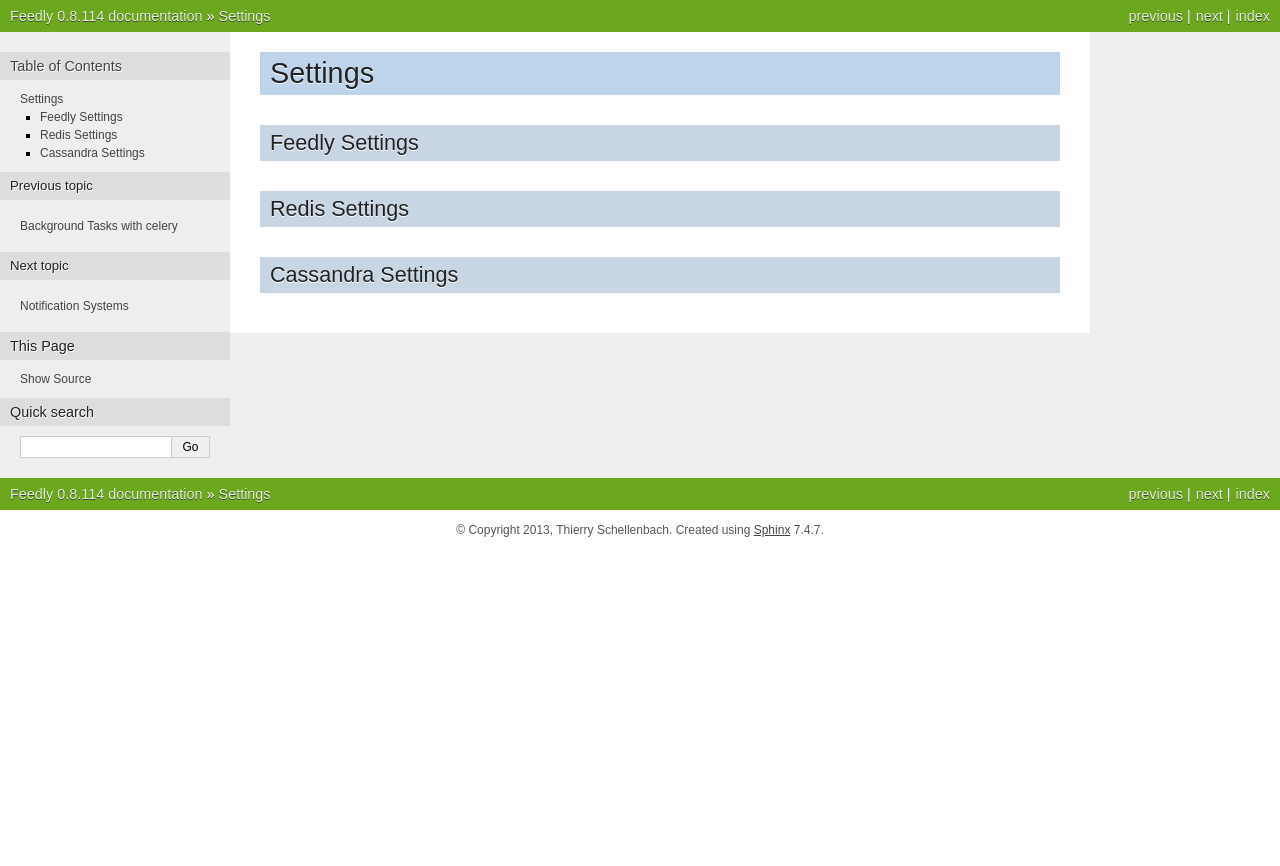
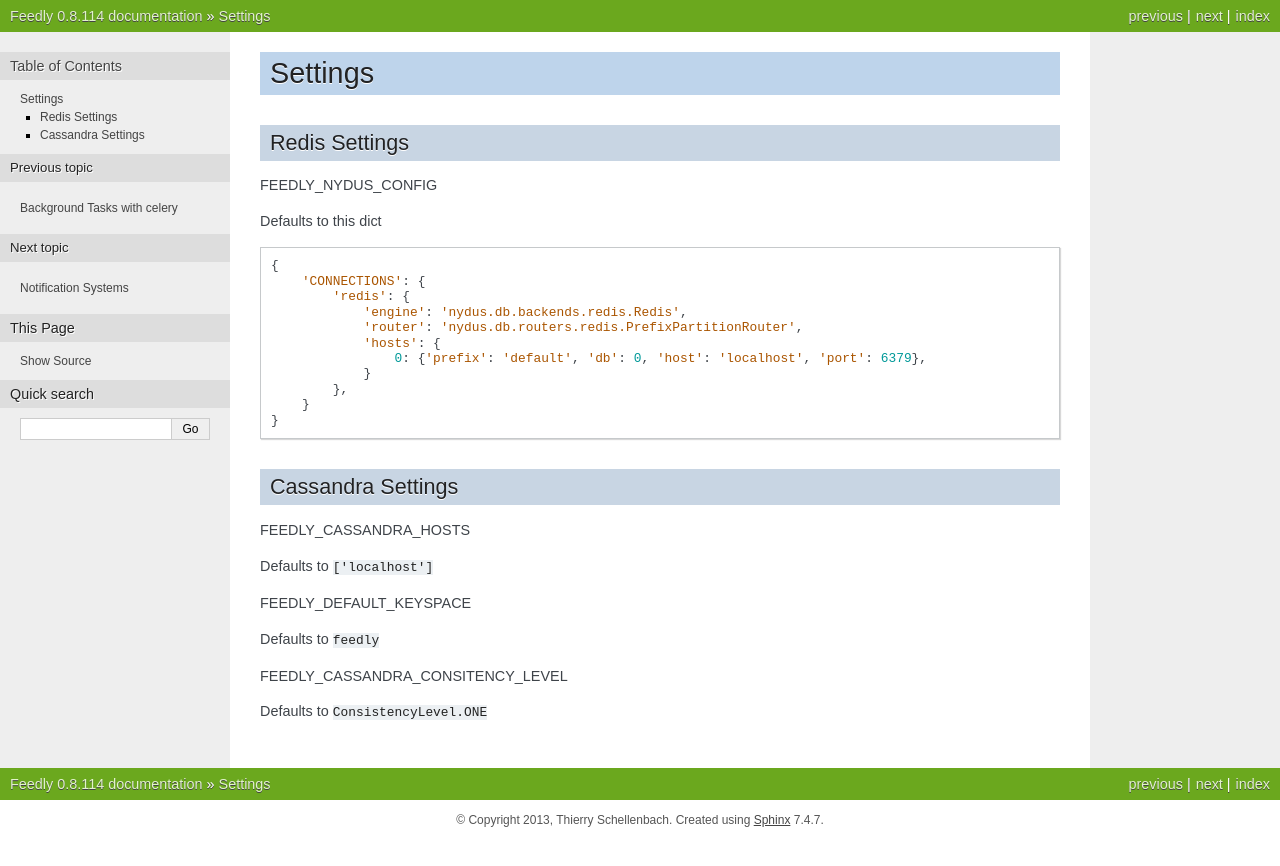
Before and after one commit to tschellenbach/Stream-Framework, a Sphinx documentation site: the page built from docs/settings.rst, in a window 1280 px wide. Shown: the top 866 px of the page. Built offline with Sphinx 7.4.7, drawn with Linux system fonts in a browser that asks for light colours; the version number is read from the project's files by our own code.

Commit message:
add minimal docs for settings

```diff
--- a/docs/installation.rst
+++ b/docs/installation.rst
@@ -17,5 +17,3 @@ or get it from source
 
 Depending on the backend you are going to use ( :ref:`choosing_a_storage_backend` ) you will need to have the backend server
 up and running.
-
-You can find backend specific settings ()
--- a/docs/settings.rst
+++ b/docs/settings.rst
@@ -1,14 +1,39 @@
 Settings
 ========
-
-
-Feedly Settings
-***************
 
 
 Redis Settings
 **************
 
+FEEDLY_NYDUS_CONFIG
+
+Defaults to this dict
+
+.. code-block:: python
+
+    {
+        'CONNECTIONS': {
+            'redis': {
+                'engine': 'nydus.db.backends.redis.Redis',
+                'router': 'nydus.db.routers.redis.PrefixPartitionRouter',
+                'hosts': {
+                    0: {'prefix': 'default', 'db': 0, 'host': 'localhost', 'port': 6379},
+                }
+            },
+        }
+    }
 
 Cassandra Settings
 ******************
+
+FEEDLY_CASSANDRA_HOSTS
+
+Defaults to ``['localhost']``
+
+FEEDLY_DEFAULT_KEYSPACE
+
+Defaults to ``feedly``
+
+FEEDLY_CASSANDRA_CONSITENCY_LEVEL
+
+Defaults to ``ConsistencyLevel.ONE``
--- a/docs/using_feedly.rst
+++ b/docs/using_feedly.rst
@@ -1,8 +1,7 @@
 Using feedly on your project
 ==============
 
-How to implement a manager
-*******
+To use feedly in your project you need to subclass the base manager and implement few methods.
 
 
 Add data to feeds
```
Also changed, not shown: 1 other file.
